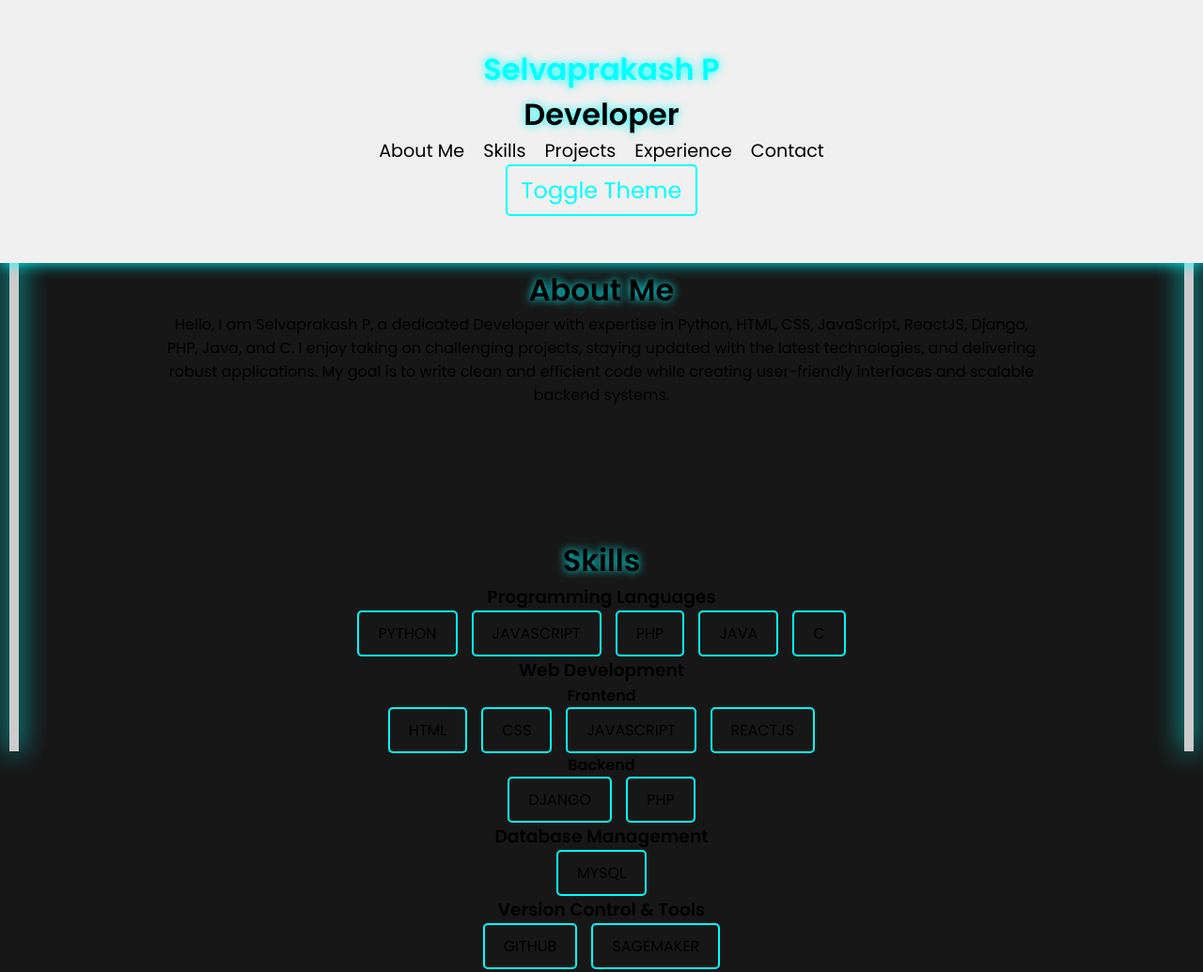
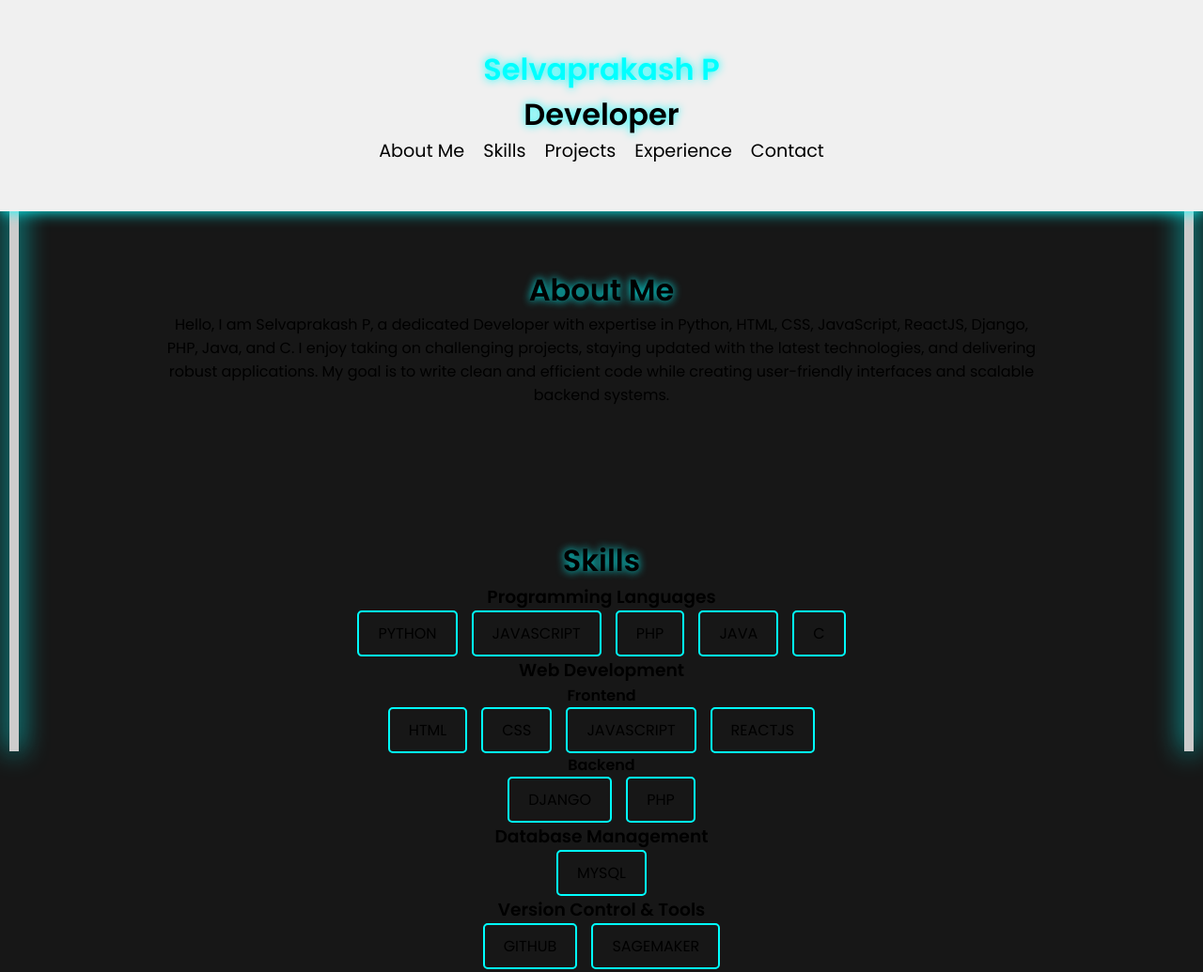
Before and after one commit to Selvasaha/portfolio, a plain HTML site: page index.html in a window 1280 px wide. Shown: the top 1035 px of the page at 94% size. Drawn offline with Linux system fonts and the light colour scheme.

Commit message:
Update index.html
reset

```diff
--- a/index.html
+++ b/index.html
@@ -20,7 +20,6 @@
                     <li><a href="#contact">Contact</a></li>
                 </ul>
             </nav>
-            <button id="theme-toggle-btn" class="theme-toggle-btn">Toggle Theme</button>
         </div>
     </header>
   <div class="side-bar side-left"></div>
```
